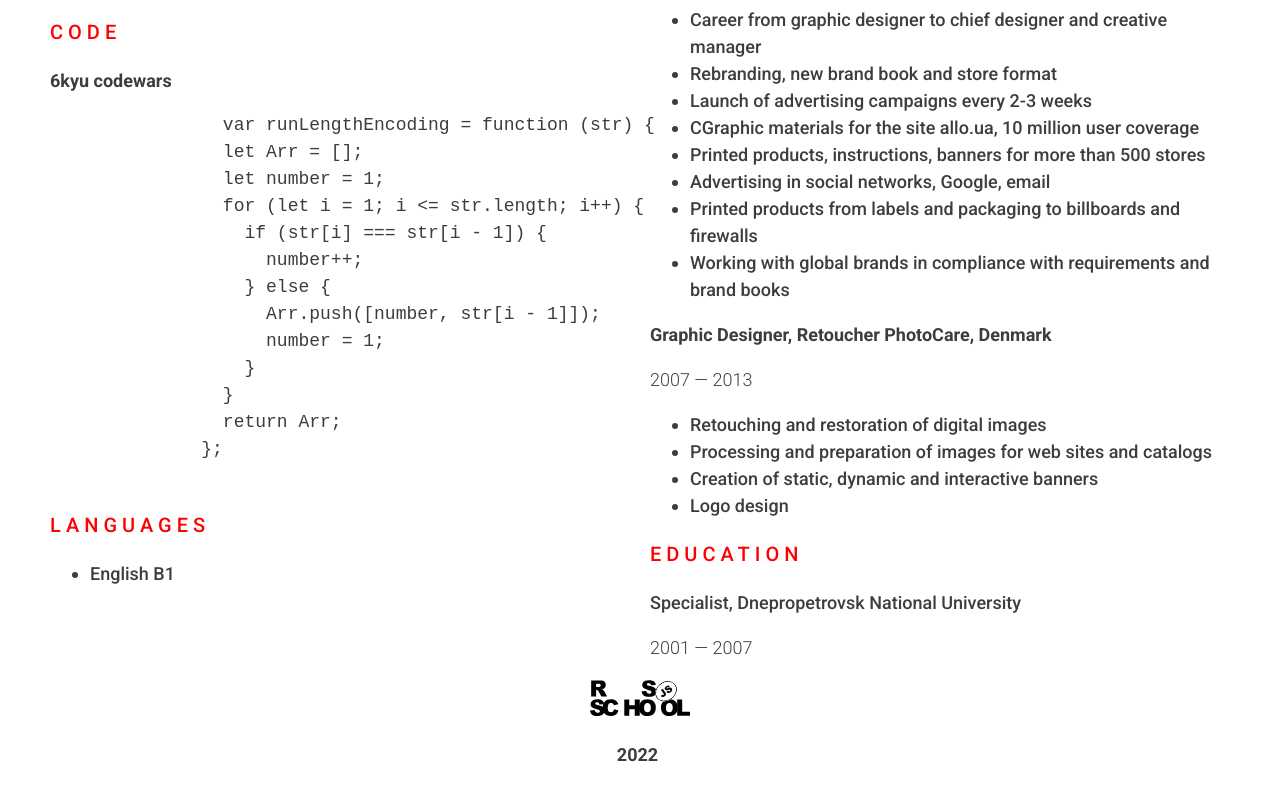
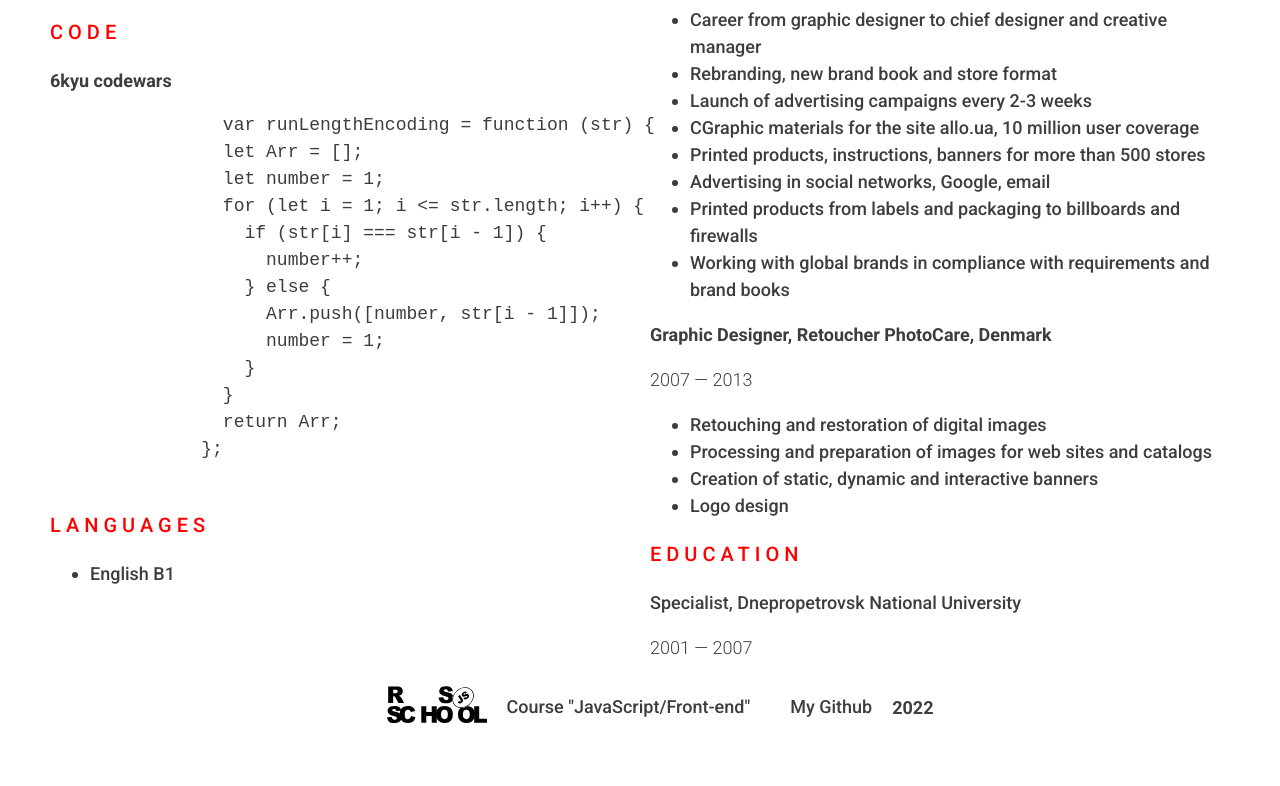
Before and after one commit to ankmsn/rsschool-cv, a plain HTML site: page index.html in a window 1280 px wide. Shown: the part 747-1533 px from the top of the page. After the commit the page ends 1483 px from the top, so only its background shows below. Drawn offline with Linux system fonts and the light colour scheme.

Commit message:
fix: add links in footer

```diff
--- a/index.html
+++ b/index.html
@@ -35,7 +35,7 @@
 
           <section class="section" id="name">
             <h1 class="title-name">Andrii Khomyshyn</h1>
-            <p class="bold">Marketing Designer</p>
+            <h2 class="bold">Marketing Designer</h2>
           </section>
 
           <section class="section" id="contacts">
@@ -142,8 +142,12 @@
 
       <footer class = "footer">
         <div class="container">
-            <img src="assets/svg/rs_school_js.svg" alt="logo" width="100">
-            <p class="bold">&nbsp;&nbsp;&nbsp;&nbsp;&nbsp;&nbsp;2022</p>
+          <ul class="footer-list">
+            <li><img src="assets/svg/rs_school_js.svg" alt="logo" width="100"></li>
+            <li><a href="https://rs.school/js/" class="footer-link">Course "JavaScript/Front-end"</a></li>
+            <li><a href="https://github.com/ankmsn" class="footer-link">My Github</a></li>
+            <li><h2 class="bold">2022</h2></li>
+          </ul>
       </div>
       </footer>
 
--- a/style.css
+++ b/style.css
@@ -45,6 +45,9 @@ background-color: #333A4A;
     text-decoration: none;
   }
 
+  .nav-link:hover {
+    color:#ff0000 ;}
+
 #photo {
     background-color: #333A4A;
     display: flex;
@@ -83,17 +86,13 @@ background-color: #333A4A;
  .links {
     color: #3d3d3d;
     text-decoration: none;
+    transition: color 0.3s;
  }
 
- .link {
-    text-decoration: none;
-    color: #829985;
-    transition: color 0.5s;
+ .links:hover {
+  color: #ff0000;
   }
 
-  .link:hover {
-    color: #5d7260;
-  }
 
  html {
     scroll-behavior: smooth;
@@ -155,3 +154,24 @@ background-color: #333A4A;
     align-items: center;
     margin: 0px;
       }
+
+      .footer-list {
+        display: flex;
+        justify-content: center;
+        align-items: center;
+        list-style: none;
+        margin: 0;
+      }
+
+      .footer-link {
+        padding: 0 20px;
+        line-height: 50px;
+        transition: .3s;
+        color: #3d3d3d;
+        font-weight: 400;
+        font-size: 18px;
+        text-decoration: none;
+      }
+
+      .footer-link:hover {
+        color:#ff0000 ;}
```
